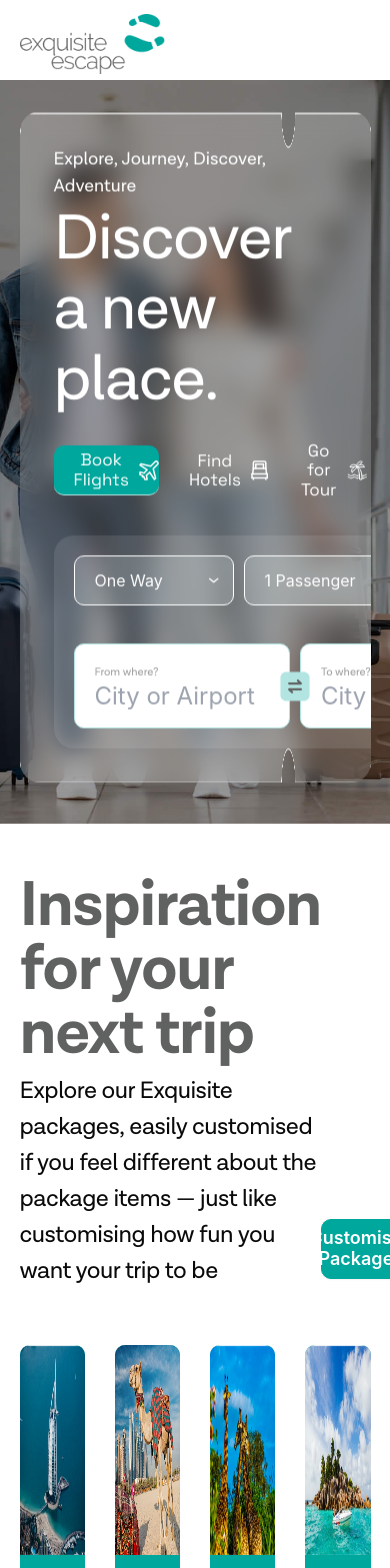
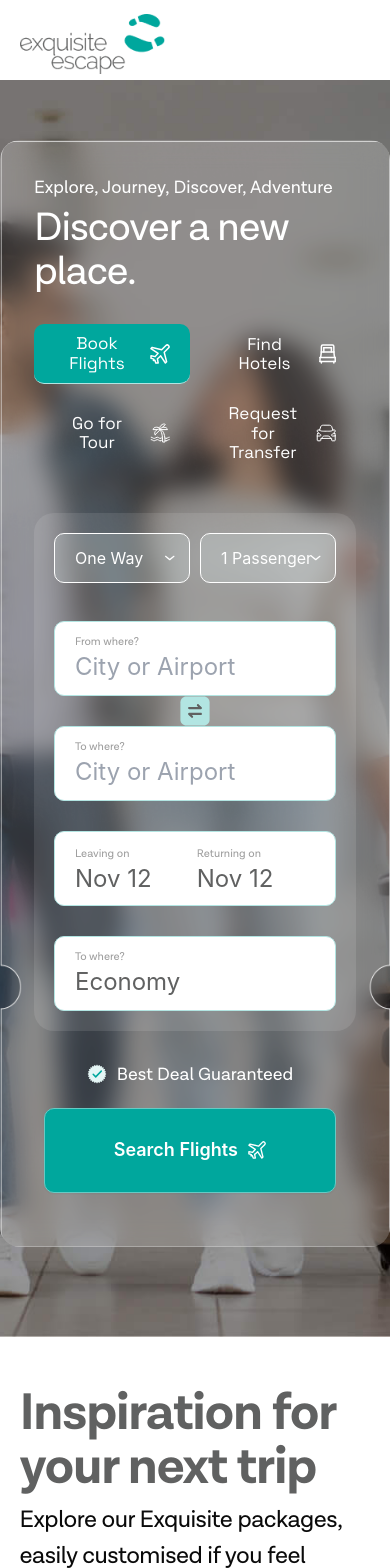
Before and after one commit to Mykel-Eze/exquisite-escape, a Vue app: page / in a window 390 px wide. Shown: the top 1568 px of the page. Built offline with nearby package versions, Linux system fonts and the light colour scheme.

Commit message:
Reposnivity fixed

```diff
--- a/src/assets/css/footer.css
+++ b/src/assets/css/footer.css
@@ -33,3 +33,18 @@ ul.footer-block-links li a {
     color: var(--sec-color);
     text-decoration: underline;
 }
+
+@media (max-width: 992px) {
+    .footer-grid {
+        grid-template-columns: 1fr 1fr;
+        gap: 30px;
+    }
+    .footer-note-wrapper {
+        padding-top: 35px;
+        margin-top: 60px;
+        flex-direction: column;
+        gap: 20px;
+    }
+}
+
+@media (max-width: 600px) {}
--- a/src/assets/css/home.css
+++ b/src/assets/css/home.css
@@ -139,6 +139,72 @@ img.transfer-arrow {
 .purpose-wrapper [type="radio"]:checked+span {
     padding-left: 30px;
 }
+
+@media(max-width: 992px) {
+    section#landing-section {
+        height: auto;
+        padding: 70px 0;
+    }
+    .glossy-bg {
+        background-image: url(../images/translucent-bg-mobile.png);
+        top: auto;
+        transform: none;
+    }
+    .tab-buttons.flex-div {
+        display: grid;
+        grid-template-columns: 1fr 1fr;
+    }
+    .tab-form-wrapper .input-field-wrapper {
+        border-radius: 20px;
+        padding: 20px;
+        width: 100%;
+    }
+    form.search-inputs {
+        flex-direction: column;
+        gap: 30px;
+    }
+    form.search-inputs .grid-sm-break {
+        display: grid;
+        grid-template-columns: 1fr;
+        gap: 30px;
+    }
+    .input-white-wrapper, button.tab-form-btn, .tab-form-btn-wrapper {
+        width: 100%;
+    }
+    .input-white-wrapper.medium-inp-wrapper, .input-white-wrapper.long-inp-wrapper {
+        width: 100%;
+    }
+    .purpose-wrapper.flex-div {
+        flex-direction: column;
+        align-items: flex-start;
+    }
+}
+
+@media(max-width: 600px) {
+    .glossy-bg-wrapper.container {
+        width: 100%;
+    }
+    .landing-section-title {
+        font-size: 40px;
+        letter-spacing: -1px;
+    }
+    .tab-buttons button {
+        justify-content: center;
+        height: auto;
+        padding: 10px 20px;
+    }
+    .select-field-wrapper input.select-dropdown {
+        width: 100% !important;
+    }
+    form.search-inputs .grid-sm-break > .flex-div.gap-3 {
+        flex-direction: column;
+        gap: 30px;
+    }
+    .input-white-wrapper {
+        height: 75px;
+        padding: 12px 20px;
+    }
+}
 /*---=== end of Landing-Section Style ===---*/
 
 /*---=== Trending Flights-Section Style ===---*/
@@ -202,9 +268,13 @@ p.section-title-desc {
 .airline img {
     width: 30px;
 }
+.flight-price-btn-wrapper {
+    width: 100%;
+    max-width: 300px;
+}
 a.flight-price-btn {
     height: 44px;
-    width: 300px;
+    width: 100%;
     padding: 10px 16px;
     border-radius: 10px;
     border: 1px solid rgba(63, 46, 177, 0.20);
@@ -223,6 +293,22 @@ a.flight-price-btn {
 }
 .flight-deals-card:nth-child(even) svg.flight-icon path:last-child {
     fill: #00A79D;
+}
+
+@media(max-width: 992px) {
+    .flight-deals-wrapper {
+        grid-template-columns: 1fr 1fr;
+    }
+}
+
+@media(max-width: 600px) {
+    .flight-deals-wrapper {
+        grid-template-columns: 100%;
+    }
+    h2.section-title {
+        font-size: 52px;
+        line-height: 54px;
+    }
 }
 /*---=== end of Trending Flights-Section Style ===---*/
 
--- a/src/assets/css/newsletter-block.css
+++ b/src/assets/css/newsletter-block.css
@@ -62,3 +62,17 @@ form#newsletter-form button.submit-btn {
         margin-bottom: 0;
     }
 }
+
+@media(max-width: 992px) {
+    .newsletter-text-form-wrapper {
+        flex-direction: column;
+        align-items: flex-start;
+        gap: 35px;
+    }
+    .newsletter-form-side {
+        max-width: none;
+    }
+    form#newsletter-form button.submit-btn {
+        margin-bottom: 20px;
+    }
+}
--- a/src/assets/css/trip-inspiration.css
+++ b/src/assets/css/trip-inspiration.css
@@ -91,3 +91,17 @@ p.trip-price {
 .custom-next {
     right: -20px;
 }
+
+@media(max-width: 992px) {
+    .section-header.flex {
+        flex-direction: column;
+        gap: 30px;
+    }
+}
+
+@media(max-width: 600px) {
+    #trip-inspiration h2.section-title {
+        font-size: 52px;
+        line-height: 54px;
+    }
+}
--- a/src/components/HomePageComponents/FlightTab.vue
+++ b/src/components/HomePageComponents/FlightTab.vue
@@ -19,7 +19,7 @@
                     label=""
                 />
             </div>
-            <div class="flex-div gap-3">
+            <div class="flex-div gap-3 grid-sm-break">
                 <div class="flex-div gap-3 rel">
                     <InputField
                         label="From where?"
--- a/src/components/HomePageComponents/HotelTab.vue
+++ b/src/components/HomePageComponents/HotelTab.vue
@@ -14,7 +14,7 @@
                     </label>
                 </div>
             </div>
-            <div class="flex-div gap-3">
+            <div class="flex-div gap-3 grid-sm-break">
                 <InputField
                     label="Going to?"
                     placeholder="Destination, city or hotel name"
--- a/src/components/HomePageComponents/LandingSection.vue
+++ b/src/components/HomePageComponents/LandingSection.vue
@@ -1,7 +1,7 @@
 <template>
     <section id="landing-section" :style="{ backgroundImage: `url(${backgroundImage})` }">
         <div class="row full-height">
-            <div class="container full-height">
+            <div class="container glossy-bg-wrapper full-height">
                 <div class="glossy-bg">
                     <div class="landing-section-header">
                         <div class="landing-section-title-desc">Explore, Journey, Discover, Adventure</div>
--- a/src/components/HomePageComponents/TourTab.vue
+++ b/src/components/HomePageComponents/TourTab.vue
@@ -19,7 +19,7 @@
                     label=""
                 />
             </div>
-            <div class="flex-div gap-3">
+            <div class="flex-div gap-3 grid-sm-break">
                 <InputField
                     label="Going to?"
                     placeholder="Country"
--- a/src/components/HomePageComponents/TransferTab.vue
+++ b/src/components/HomePageComponents/TransferTab.vue
@@ -19,7 +19,7 @@
                     label=""
                 />
             </div>
-            <div class="flex-div gap-3">
+            <div class="flex-div gap-3 grid-sm-break">
                 <div class="flex-div gap-3 rel">
                     <InputField
                         label="From where?"
--- a/src/components/HomePageComponents/TripInspiration.vue
+++ b/src/components/HomePageComponents/TripInspiration.vue
@@ -18,7 +18,17 @@
                 </div>
                 <div class="rel">
                     <swiper
-                        :slidesPerView="4"
+                        :breakpoints="{
+                            640: {
+                                slidesPerView: 2,
+                            },
+                            1024: {
+                                slidesPerView: 3,
+                            },
+                            1440: {
+                                slidesPerView: 4,
+                            },
+                        }"
                         :spaceBetween="30"
                         :rewind="true"
                         :navigation="{ nextEl: '.custom-next', prevEl: '.custom-prev' }"
--- a/src/components/Partners.vue
+++ b/src/components/Partners.vue
@@ -30,4 +30,14 @@ export default {
     justify-content: space-between;
     margin: auto;
 }
+
+@media (max-width: 992px) {
+    .partners-wrapper {
+        flex-wrap: wrap;
+        gap: 25px;
+        justify-content: center;
+    }
+}
+
+@media (max-width: 600px) {}
 </style>
```
